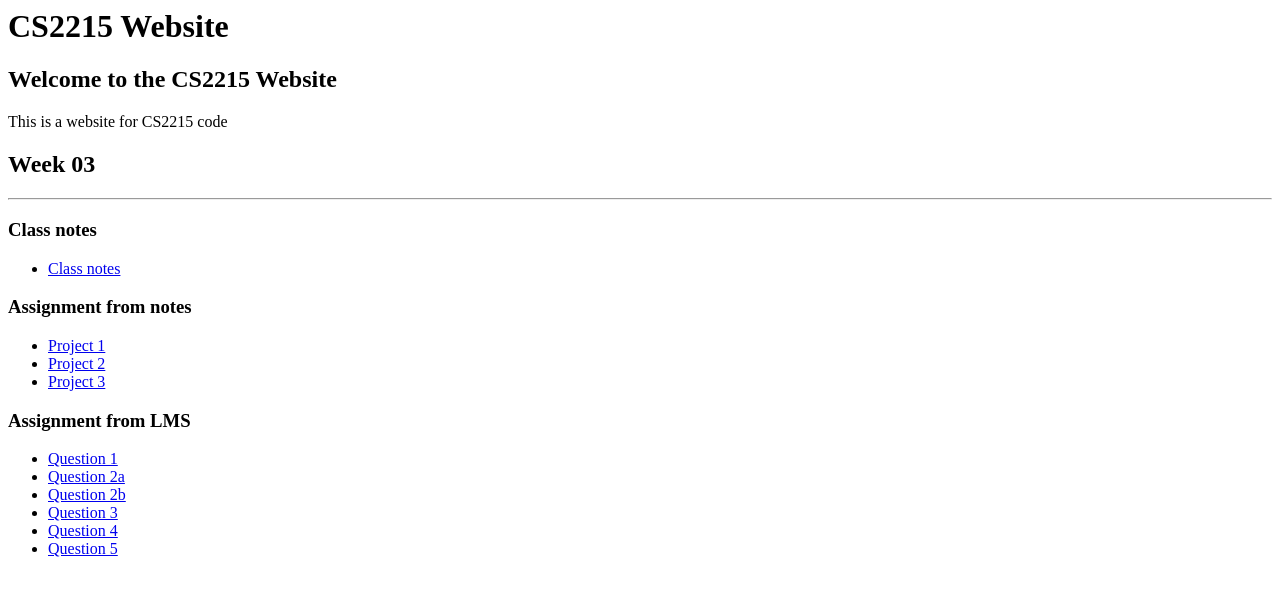
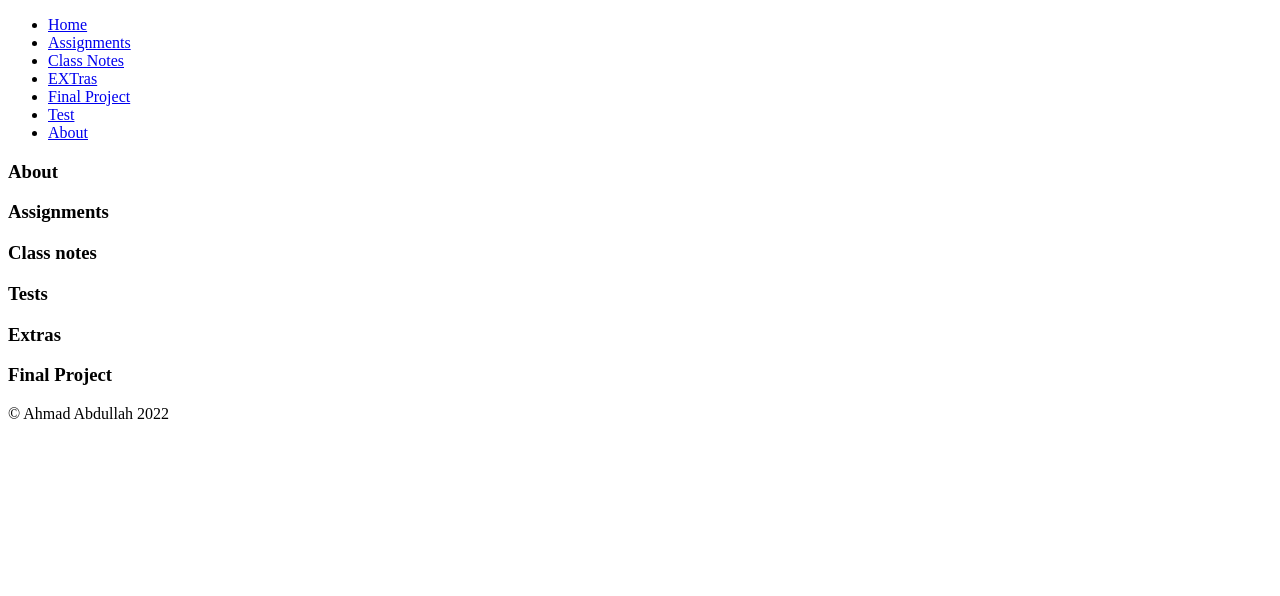
Before and after one commit to ahmad1284/cs2215, a plain HTML site: page index.html in a window 1280 px wide. Drawn offline with Linux system fonts and the light colour scheme.

Commit message:
update index

```diff
--- a/index.html
+++ b/index.html
@@ -1,32 +1,47 @@
-<html>
+<!DOCTYPE html>
+<html lang="en">
   <head>
+    <meta charset="UTF-8" />
+    <meta http-equiv="X-UA-Compatible" content="IE=edge" />
+    <meta name="viewport" content="width=device-width, initial-scale=1.0" />
     <title>CS2215 Website</title>
   </head>
   <body>
-    <h1>CS2215 Website</h1>
-    <h2>Welcome to the CS2215 Website</h2>
-    <p>This is a website for CS2215 code</p>
-    <!-- Week 03-->
-    <h2>Week 03</h2>
-    <hr>
-    <h3>Class notes</h3>
-    <ul>
-      <li><a href="./wk03/class_notes/index.html">Class notes</a></li>
-    </ul>
-    <h3>Assignment from notes</h3>
-    <ul>
-      <li><a href="./wk03/assignment/project1.html">Project 1</a></li>
-      <li><a href="./wk03/assignment/project2.html">Project 2</a></li>
-      <li><a href="./wk03/assignment/project3.html">Project 3</a></li>
-    </ul>
-    <h3>Assignment from LMS</h3>
-    <ul>
-      <li><a href="./wk03/assignment/q1.html">Question 1</a></li>
-      <li><a href="./wk03/assignment/q2a.html">Question 2a</a></li>
-      <li><a href="./wk03/assignment/q2b.html">Question 2b</a></li>
-      <li><a href="./wk03/assignment/q3.html">Question 3</a></li>
-      <li><a href="./wk03/assignment/q4.html">Question 4</a></li>
-      <li><a href="./wk03/assignment/q5.html">Question 5</a></li>
-    </ul>
+    <header>
+      <nav>
+        <ul>
+          <li><a href="#">Home</a></li>
+          <li><a href="#assignments">Assignments</a></li>
+          <li><a href="#class_notes">Class Notes</a></li>
+          <li><a href="#extras">EXTras</a></li>
+          <li><a href="#final_project">Final Project</a></li>
+          <li><a href="#tests">Test</a></li>
+          <li><a href="#about">About</a></li>
+        </ul>
+      </nav>
+    </header>
+    <main>
+      <article>
+        <section>
+          <h1>About</h1>
+        </section>
+        <section>
+          <h1>Assignments</h1>
+        </section>
+        <section>
+          <h1>Class notes</h1>
+        </section>
+        <section>
+          <h1>Tests</h1>
+        </section>
+        <section>
+          <h1>Extras</h1>
+        </section>
+        <section>
+          <h1>Final Project</h1>
+        </section>
+      </article>
+    </main>
+    <footer><p>&copy; Ahmad Abdullah 2022</p></footer>
   </body>
 </html>
```
Also changed, not shown: index2.html (deleted, +0 -12 lines), index3.html (added, +36 -0 lines).
